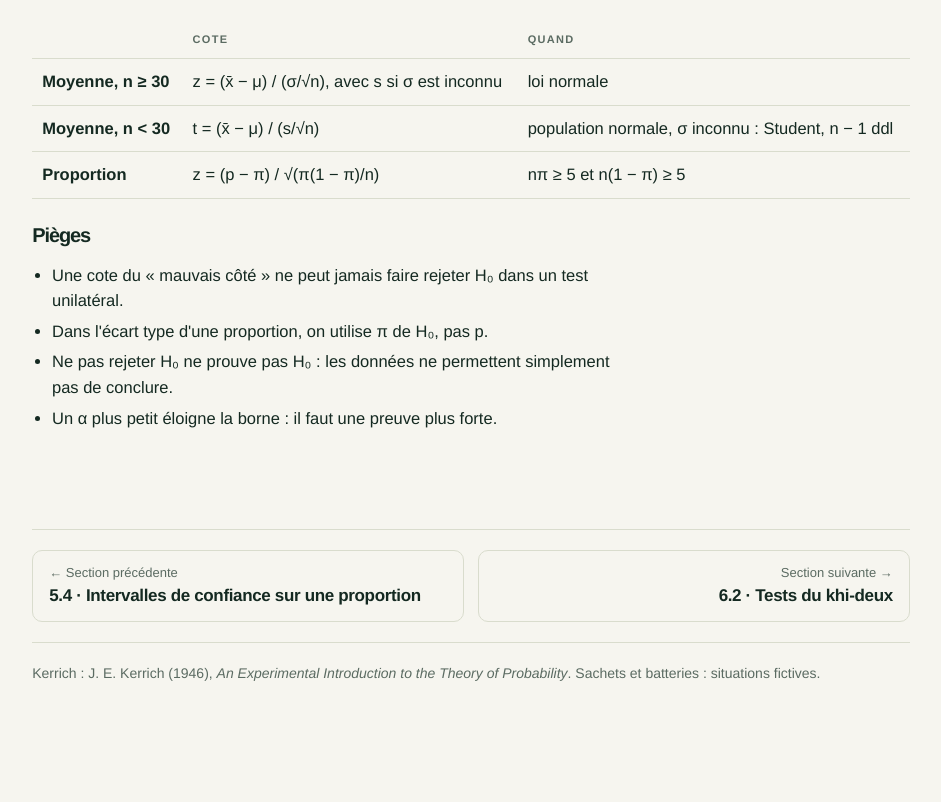
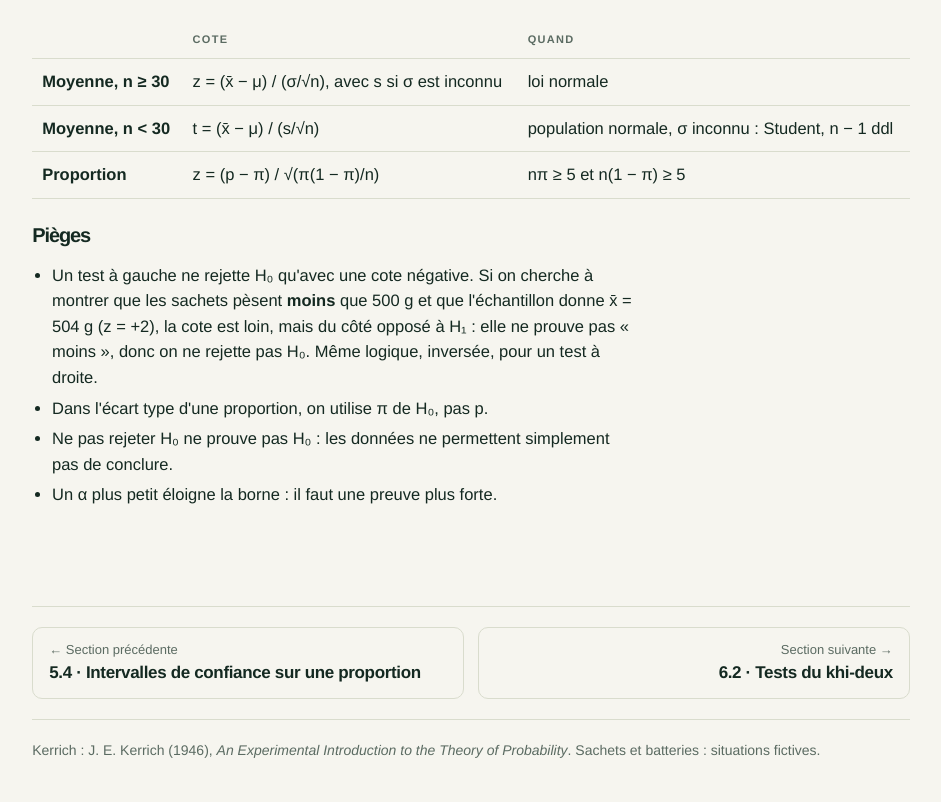
Before and after one commit to royalty303/prob-stats, a plain HTML site: page 6-1-tests-hypotheses.html in a window 1280 px wide. Shown: the part 2250-3052 px from the top of the page, without its empty margins (169-1110 px from the left). Before the commit the page ends 2975 px from the top, so only its background shows below. Drawn offline with Linux system fonts and the light colour scheme.

Commit message:
6.1 : piège du mauvais côté reformulé avec un exemple
Co-Authored-By: Claude Opus 5.5 <noreply@anthropic.com>
Claude-Session: https://claude.ai/code/session_01QzDfvqDrpHD83tChmdpsNU

```diff
--- a/6-1-tests-hypotheses.html
+++ b/6-1-tests-hypotheses.html
@@ -55,7 +55,7 @@
       <tr><td>Proportion</td><td>z = (p − π) / √(π(1 − π)/n)</td><td>nπ ≥ 5 et n(1 − π) ≥ 5</td></tr>
     </tbody></table>
     <h3 style="margin-top:26px">Pièges</h3>
-    <ul><li>Une cote du « mauvais côté » ne peut jamais faire rejeter H₀ dans un test unilatéral.</li><li>Dans l'écart type d'une proportion, on utilise π de H₀, pas p.</li><li>Ne pas rejeter H₀ ne prouve pas H₀ : les données ne permettent simplement pas de conclure.</li><li>Un α plus petit éloigne la borne : il faut une preuve plus forte.</li></ul>
+    <ul><li>Un test à gauche ne rejette H₀ qu'avec une cote négative. Si on cherche à montrer que les sachets pèsent <b>moins</b> que 500 g et que l'échantillon donne x̄ = 504 g (z = +2), la cote est loin, mais du côté opposé à H₁ : elle ne prouve pas « moins », donc on ne rejette pas H₀. Même logique, inversée, pour un test à droite.</li><li>Dans l'écart type d'une proportion, on utilise π de H₀, pas p.</li><li>Ne pas rejeter H₀ ne prouve pas H₀ : les données ne permettent simplement pas de conclure.</li><li>Un α plus petit éloigne la borne : il faut une preuve plus forte.</li></ul>
   </section>
   <div class="foot">Kerrich : J. E. Kerrich (1946), <i>An Experimental Introduction to the Theory of Probability</i>. Sachets et batteries : situations fictives.</div>
 </div></main>
```
